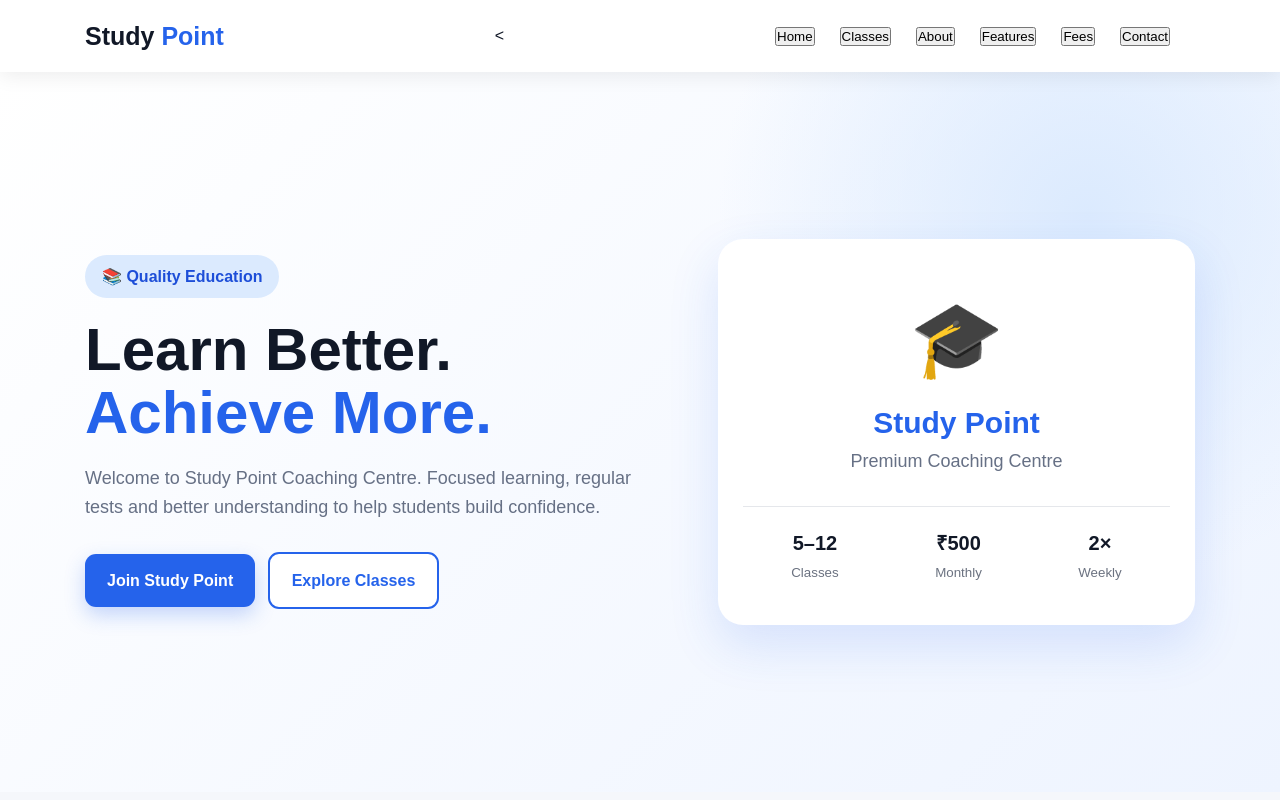
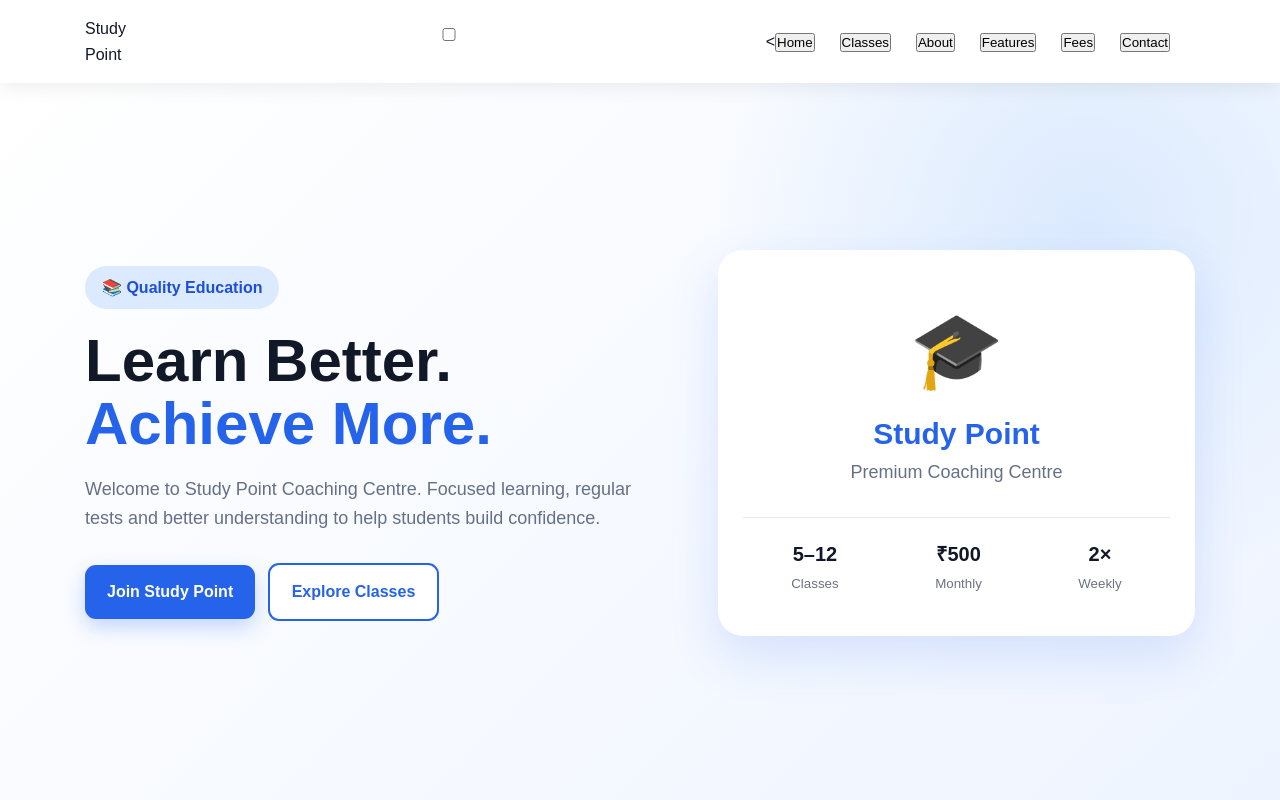
Before and after one commit to debuttam725-bot/study-point-, a plain HTML site: page index.html in a window 1280 px wide. Shown: the top 800 px of the page. Drawn offline with Linux system fonts and the light colour scheme.

Commit message:
Update logo styles and add image hover effect
Refactor logo styles and add hover effect for images.

```diff
--- a/index.html
+++ b/index.html
@@ -41,13 +41,23 @@ header{
     justify-content:space-between;
 }
 
-.logo{
-    font-size:25px;
-    font-weight:800;
+..logo {
+    display: flex;
+    align-items: center;
 }
 
-.logo span{
-    color:#2563eb;
+.logo img {
+    height: 50px; /* Adjust height to fit navbar */
+    width: auto;
+    border-radius: 50%;
+    object-fit: contain;
+    transition: transform 0.2s ease;
+}
+
+.logo img:hover {
+    transform: scale(1.05);
+}
+
 }
 
 /* HIDE CHECKBOX */
```
